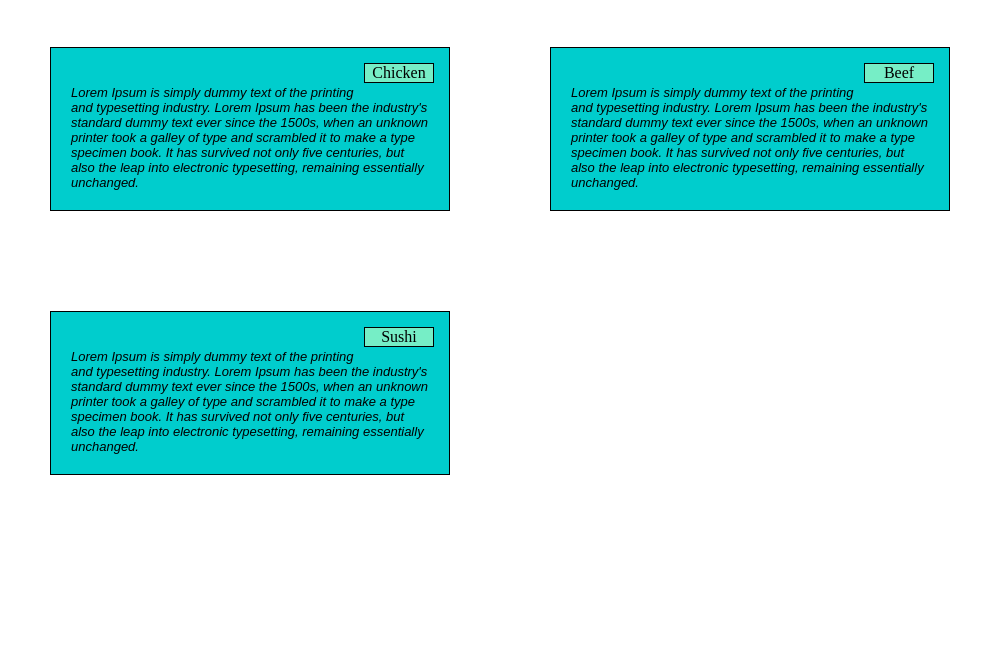
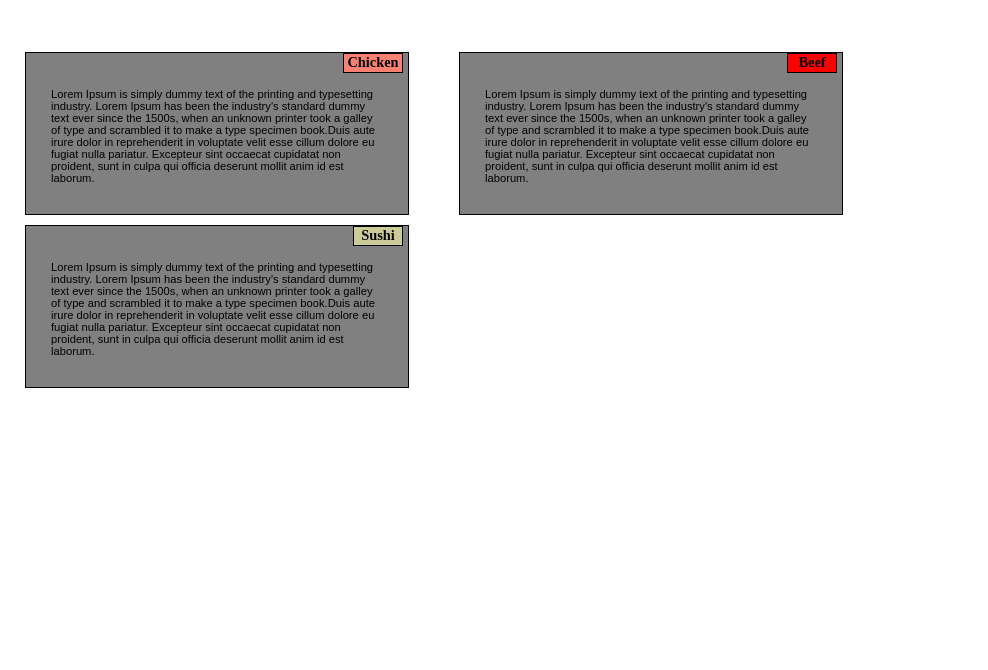
Before and after one commit to lingampallybharathi/coursera-test1, a plain HTML site: page site/module2_solution1.html in a window 1280 px wide. Shown: the part 130-800 px from the top of the page, without its empty margins (0-988 px from the left). Drawn offline with Linux system fonts and the light colour scheme.

Commit message:
my second commit page.

```diff
--- a/site/cssstyle.css
+++ b/site/cssstyle.css
@@ -7,45 +7,79 @@
 h1 {
 	color: #0000FF;
   text-align: center;
-  margin-top: 60px;
-  margin-bottom: 30px;
-  top:160px;
+  margin-top:100px;
+  margin-bottom:50px;
+  top:50px;
+  font-style:bold;
+  font-size:1.5em;
 }
-p {
-	width: 70px;
-  height: 20px;
+.chicken {
+	width:60px;
+  height:20px;
   border: 1px solid black;
   float: right;
   position: relative;
-  top:-17px;
-  background-color: #76EEC6;
-  text-align: center;
+  top:-15px;
+  background-color: #FA8072;
+  font-size:0.9em;
+  text-align:center;
 }
+.beef {
+	width:50px;
+  height:20px;
+  border: 1px solid black;
+  float: right;
+  position: relative;
+  top:-15px;
+  background-color: #FF0000;
+  font-size: 0.9em;
+  text-align:center;
+}
+.sushi {
+	width:50px;
+  height:20px;
+  border: 1px solid black;
+  float: right;
+  position: relative;
+  top:-15px;
+  background-color:#CCCC99;
+  font-size:0.9em;
+  text-align:center;
 
-#box1 {
-	 width: 400px;
-  border: 1px solid black;
-  background-color:#00CDCD;
-  margin-bottom: 10px;
+}
+#box {
+	 width: 30%;
+	 height:20%;
+   border: 1px solid black;
+   background-color:#808080;
+   padding: 5px;
+   text-align: left;
+   margin: 5px;
   float: left;
-  padding:15px;
-  margin:50px;
-  text-align:justify-all;
+  padding-top:10px;
+  padding-bottom:10px;
+  margin-right:25px;
+  margin-left:25px;
+ position: relative;
+
 	}
 
 .content{
-  font-size: 13px;
-  padding: 5px;
-  margin-top: 17px;
-  font-style: italic;
+  font-size:0.7em;
+   margin-top: 5px;
+  font-style: bold;
+  padding:20px;
+  top:-10px;
   font-family: Arial, Helvetica, sans-serif;
+
 
 
 /* simple responsive frame work. */
 .row {
-	width:100%;
+font-size: 0.5em;
 }
 /*desktop.*/
+
 @media (min-width:992px) {
 	.col-lg-1,.col-lg-2,.col-lg-3,.col-lg-4,.col-lg-5,.col-lg-6,.col-lg-7,.col-lg-8,.col-lg-9,.col-lg-10,.col-lg-11,.col-lg-12 {
 	float:left;
@@ -135,7 +169,7 @@ p {
 	}
 }
       /* mobile devices only.*/
-		@media(min-width:@screen-sm-760px)  {
+		@media(min-width:@screen-sm- lte 760px)  {
 		.col-sm-1,.col-sm-2,.col-sm-3,.col-sm-4,.col-sm-5,.col-sm-6,.col-sm-7,.col-sm-8,.col-sm-9,.col-sm-10,.col-sm-11,.col-sm-12 {
          float:left;
          border:1px solid black;
--- a/site/module2_solution1.html
+++ b/site/module2_solution1.html
@@ -8,27 +8,27 @@
 </head>
 <body>
 <h1>Our Menu</h1>
-<div>
+<section>
 <div class="row">
-<div id="box1">
+<section id="box">
 <div class="col-lg-4 col-md-6 col-sm-12">
-<p>Chicken</p>
-<div class="content">Lorem Ipsum is simply dummy text of the printing and typesetting industry. Lorem Ipsum has been the industry's standard dummy text ever since the 1500s, when an unknown printer took a galley of type and scrambled it to make a type specimen book. It has survived not only five centuries, but also the leap into electronic typesetting, remaining essentially unchanged. </div>
+<h2 class="chicken">Chicken</h2>
+<div class="content">Lorem Ipsum is simply dummy text of the printing and typesetting industry. Lorem Ipsum has been the industry's standard dummy text ever since the 1500s, when an unknown printer took a galley of type and scrambled it to make a type specimen book.Duis aute irure dolor in reprehenderit in voluptate velit esse cillum dolore eu fugiat nulla pariatur. Excepteur sint occaecat cupidatat non proident, sunt in culpa qui officia deserunt mollit anim id est laborum. </div>
 </div>
+</section>
+<section id="box">
+<div class="col-lg-4 col-md-6 col-sm-12">
+<h2 class="beef">Beef</h2>
+<div class="content">Lorem Ipsum is simply dummy text of the printing and typesetting industry. Lorem Ipsum has been the industry's standard dummy text ever since the 1500s, when an unknown printer took a galley of type and scrambled it to make a type specimen book.Duis aute irure dolor in reprehenderit in voluptate velit esse cillum dolore eu fugiat nulla pariatur. Excepteur sint occaecat cupidatat non proident, sunt in culpa qui officia deserunt mollit anim id est laborum. </div>
 </div>
-<div id="box1">
+</section>
+<section id="box">
 <div class="col-lg-4 col-md-6 col-sm-12">
-<p>Beef</p>
-<div class="content">Lorem Ipsum is simply dummy text of the printing and typesetting industry. Lorem Ipsum has been the industry's standard dummy text ever since the 1500s, when an unknown printer took a galley of type and scrambled it to make a type specimen book. It has survived not only five centuries, but also the leap into electronic typesetting, remaining essentially unchanged. </div>
+<h2 class="sushi">Sushi</h2>
+<div class="content">Lorem Ipsum is simply dummy text of the printing and typesetting industry. Lorem Ipsum has been the industry's standard dummy text ever since the 1500s, when an unknown printer took a galley of type and scrambled it to make a type specimen book.Duis aute irure dolor in reprehenderit in voluptate velit esse cillum dolore eu fugiat nulla pariatur. Excepteur sint occaecat cupidatat non proident, sunt in culpa qui officia deserunt mollit anim id est laborum. </div>
 </div>
+</section>
 </div>
-<div id="box1">
-<div class="col-lg-4 col-md-12 col-sm-12">
-<p>Sushi</p>
-<div class="content">Lorem Ipsum is simply dummy text of the printing and typesetting industry. Lorem Ipsum has been the industry's standard dummy text ever since the 1500s, when an unknown printer took a galley of type and scrambled it to make a type specimen book. It has survived not only five centuries, but also the leap into electronic typesetting, remaining essentially unchanged. </div>
-</div>
-</div>
-</div>
-</div>
+</section>
 </body>
 </html>
```
